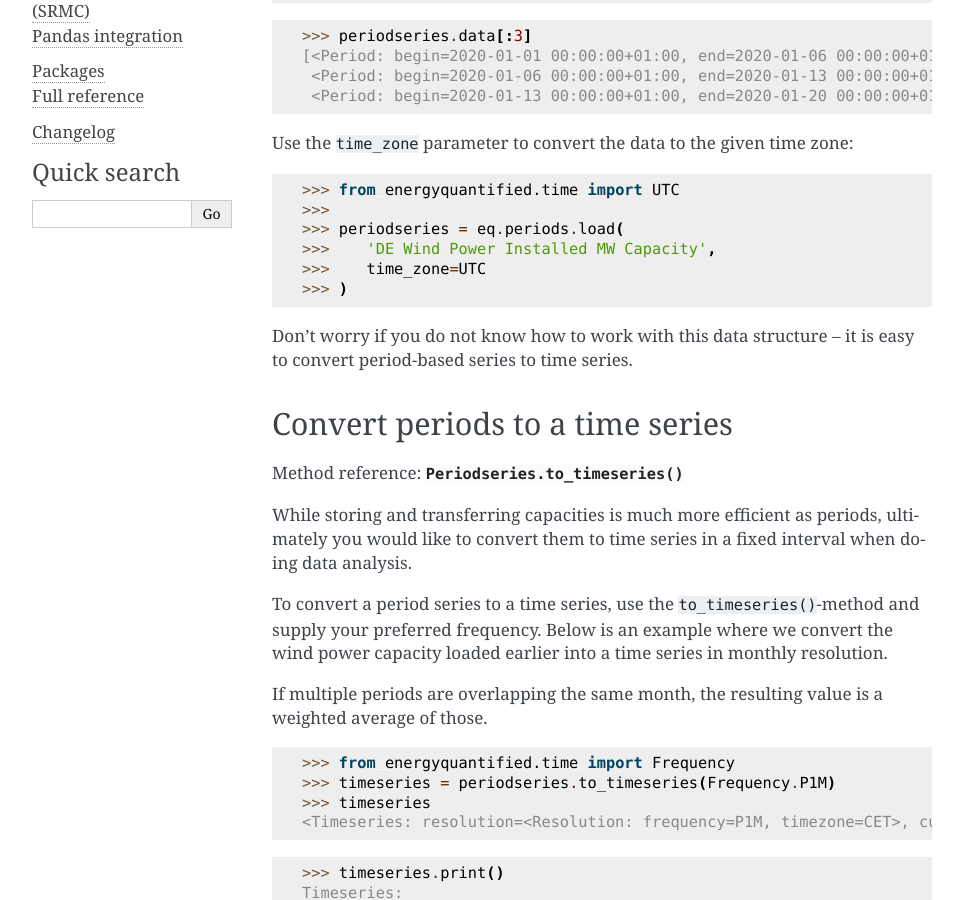
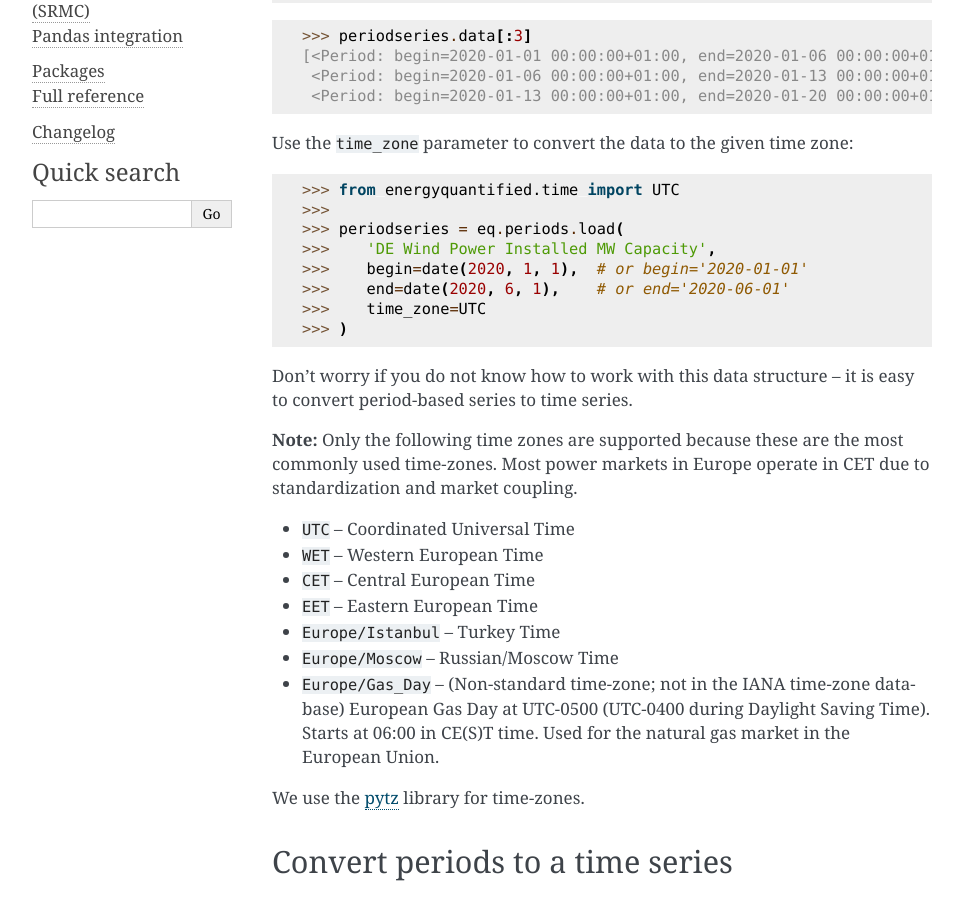
Before and after one commit to energyquantified/eq-python-client, a Sphinx documentation site: the page built from docs/userguide/periods.rst, in a window 1280 px wide and 900 px high, scrolled down 857 px. Shown: the whole window, without its empty margins (148-1111 px from the left). Built offline with Sphinx 7.4.7, drawn with Linux system fonts in a browser that asks for light colours.

Commit message:
#64 More Code Review

```diff
--- a/docs/userguide/periods.rst
+++ b/docs/userguide/periods.rst
@@ -49,11 +49,30 @@ Use the ``time_zone`` parameter to convert the data to the given time zone:
    >>>
    >>> periodseries = eq.periods.load(
    >>>    'DE Wind Power Installed MW Capacity',
+   >>>    begin=date(2020, 1, 1),  # or begin='2020-01-01'
+   >>>    end=date(2020, 6, 1),    # or end='2020-06-01'
    >>>    time_zone=UTC
    >>> )
 
 Don't worry if you do not know how to work with this data structure – it is
 easy to convert period-based series to time series.
+
+**Note:** Only the following time zones are supported because these are the most
+commonly used time-zones. Most power markets in Europe operate in CET due to
+standardization and market coupling.
+
+- ``UTC`` – Coordinated Universal Time
+- ``WET`` – Western European Time
+- ``CET`` – Central European Time
+- ``EET`` – Eastern European Time
+- ``Europe/Istanbul`` – Turkey Time
+- ``Europe/Moscow`` – Russian/Moscow Time
+- ``Europe/Gas_Day`` – (Non-standard time-zone; not in the IANA time-zone database)
+  European Gas Day at UTC-0500 (UTC-0400 during Daylight Saving Time). Starts
+  at 06:00 in CE(S)T time. Used for the natural gas market in the European
+  Union.
+
+We use the `pytz <https://pypi.org/project/pytz/>`_ library for time-zones.
 
 Convert periods to a time series
 --------------------------------
```
